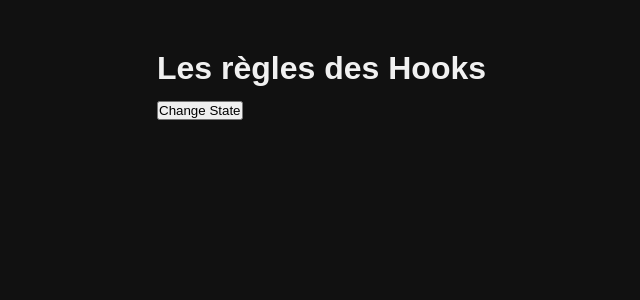
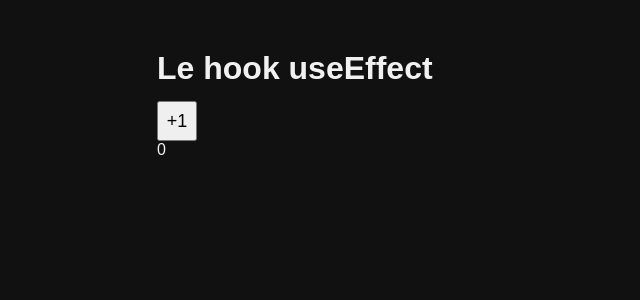
Before and after one commit to Benalta7892/React, a React (Vite) app in the folder 5.React-dans-le-detail/: page / in a window 1280 px wide. Shown: the top 300 px of the page, without its empty margins (83-723 px from the left). Built offline with nearby package versions, Linux system fonts and the light colour scheme.

Commit message:
Le hook useEffect

```diff
--- a/5.React-dans-le-detail/src/App.jsx
+++ b/5.React-dans-le-detail/src/App.jsx
@@ -1,4 +1,4 @@
-import Container from "./lessons/2.La-regle-des-hooks/Container";
+import Container from "./lessons/3.Le-hook-use-effect/Container";
 
 function App() {
   return (
--- a/5.React-dans-le-detail/src/lessons/3.Le-hook-use-effect/Container.jsx
+++ b/5.React-dans-le-detail/src/lessons/3.Le-hook-use-effect/Container.jsx
@@ -1,11 +1,19 @@
-import "./Container.css"
+import "./Container.css";
+import { useEffect, useState } from "react";
 
 export default function Container() {
+  const [count, setCount] = useState(0);
 
+  useEffect(() => {
+    console.log("Après première creation");
+  }, [count]);
+  console.log("Mise à jour");
 
   return (
     <div>
       <h1>Le hook useEffect</h1>
+      <button onClick={() => setCount(count + 1)}>+1</button>
+      <p>{count}</p>
     </div>
-  )
+  );
 }
```
